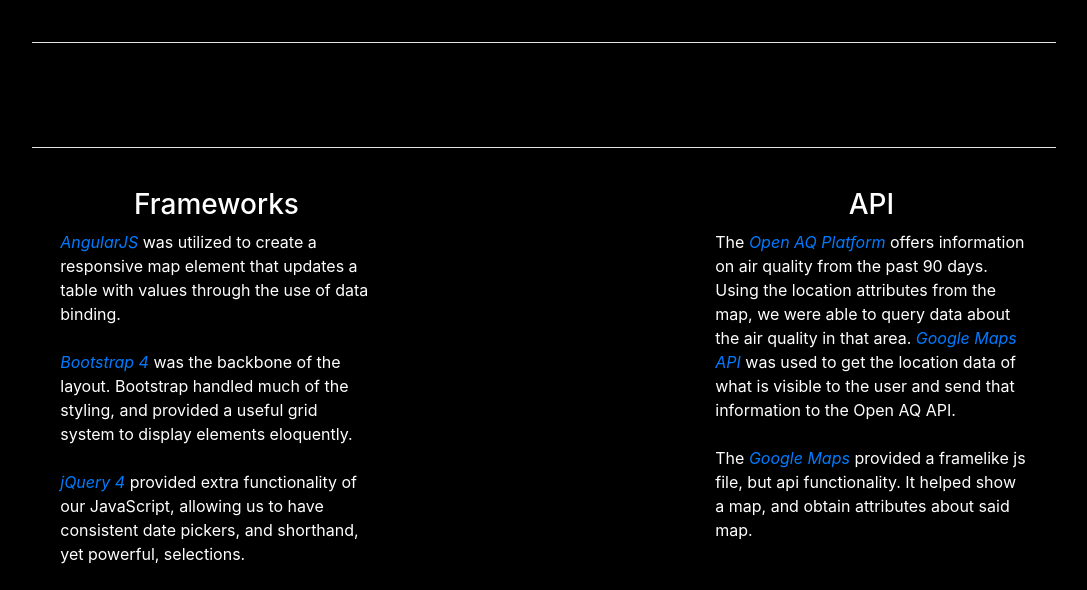
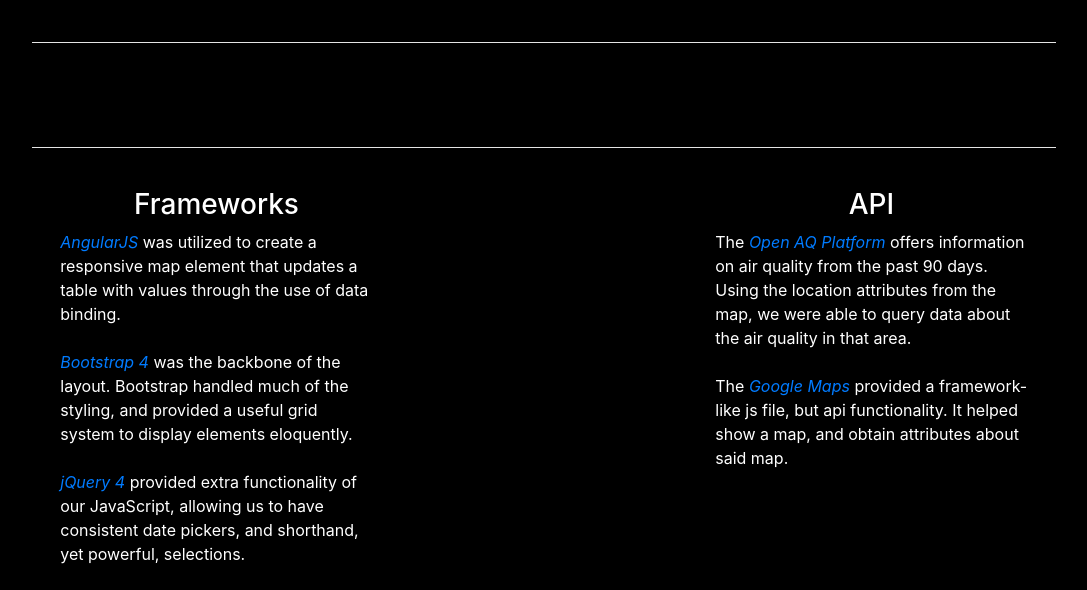
Before and after one commit to robertjardine/Air-Quality-Web-App, a plain HTML site: page about.html in a window 1280 px wide. Shown: the part 1109-1699 px from the top of the page, without its empty margins (96-1183 px from the left). Drawn offline with nearby package versions, Linux system fonts and the light colour scheme.

Commit message:
removing duplicate text.

```diff
--- a/about.html
+++ b/about.html
@@ -80,13 +80,12 @@
                 <blockquote>
                     The <i><a href="https://docs.openaq.org/">Open AQ Platform</a></i> offers information on air quality from
                     the past 90 days. Using the location attributes from the map, we were able to query data about the air
-                    quality in that area. <i><a href="https://developers.google.com/maps/">Google Maps API</a></i> was used to
-                    get the location data of what is visible to the user and send that information to the Open AQ API.
+                    quality in that area.
                 </blockquote>
                 <br/>
                 <blockquote>
                     The <i><a href="https://developers.google.com/maps/documentation/javascript/">Google Maps</a></i> provided a
-                    framelike js file, but api functionality. It helped show a map, and obtain attributes about said map.
+                    framework-like js file, but api functionality. It helped show a map, and obtain attributes about said map.
                 </blockquote>
             </div>
         </div>
```
